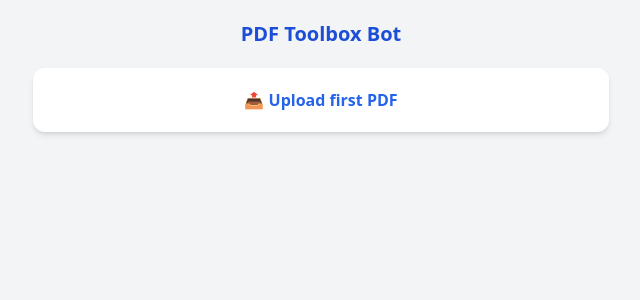
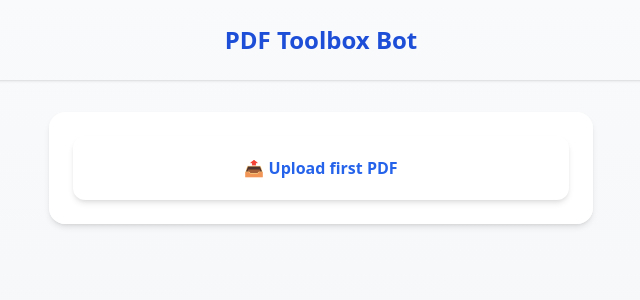
Before and after one commit to akinniyi1/pdf-toolbox-client, a React (Vite) app: page / in a window 1280 px wide. Shown: the top 300 px of the page, without its empty margins (319-959 px from the left). Built offline with nearby package versions, Linux system fonts and the light colour scheme.

Commit message:
Update App.jsx

```diff
--- a/src/App.jsx
+++ b/src/App.jsx
@@ -23,7 +23,6 @@ function App() {
   const handleNext = async () => {
     if (!uploadedFiles.length || !selectedTool) return;
 
-    // For merge, need >=2
     if (selectedTool.name === "Merge PDF" && uploadedFiles.length < 2) {
       alert("Select at least 2 PDFs to merge.");
       return;
@@ -59,28 +58,31 @@ function App() {
   }, []);
 
   return (
-    <div className="min-h-screen bg-gray-100 font-sans">
-      <header className="text-center py-5 text-xl font-bold text-blue-700">
+    <div className="min-h-screen bg-gradient-to-b from-gray-50 to-gray-100 font-sans">
+      <header className="text-center py-6 text-2xl font-bold text-blue-700 shadow">
         PDF Toolbox Bot
       </header>
-      <div className="max-w-xl mx-auto space-y-6">
-        <FileUpload
-          files={uploadedFiles}
-          onFileAdd={handleFileAdd}
-          onReset={handleReset}
-        />
+      <div className="max-w-xl mx-auto mt-8 space-y-6 px-4">
+        <div className="bg-white/90 backdrop-blur p-6 rounded-2xl shadow-md">
+          <FileUpload
+            files={uploadedFiles}
+            onFileAdd={handleFileAdd}
+            onReset={handleReset}
+          />
+        </div>
+
         {uploadedFiles.length > 0 && (
-          <>
+          <div className="bg-white/90 backdrop-blur p-6 rounded-2xl shadow-md space-y-4">
             <ToolMenu onSelect={handleToolClick} selected={selectedTool} />
             <div className="text-center">
               <button
                 onClick={handleNext}
-                className="mt-4 bg-blue-600 text-white px-6 py-2 rounded-xl shadow hover:bg-blue-700"
+                className="mt-4 bg-blue-600 text-white px-6 py-2 rounded-xl shadow hover:bg-blue-700 transition"
               >
                 Next
               </button>
             </div>
-          </>
+          </div>
         )}
       </div>
     </div>
```
